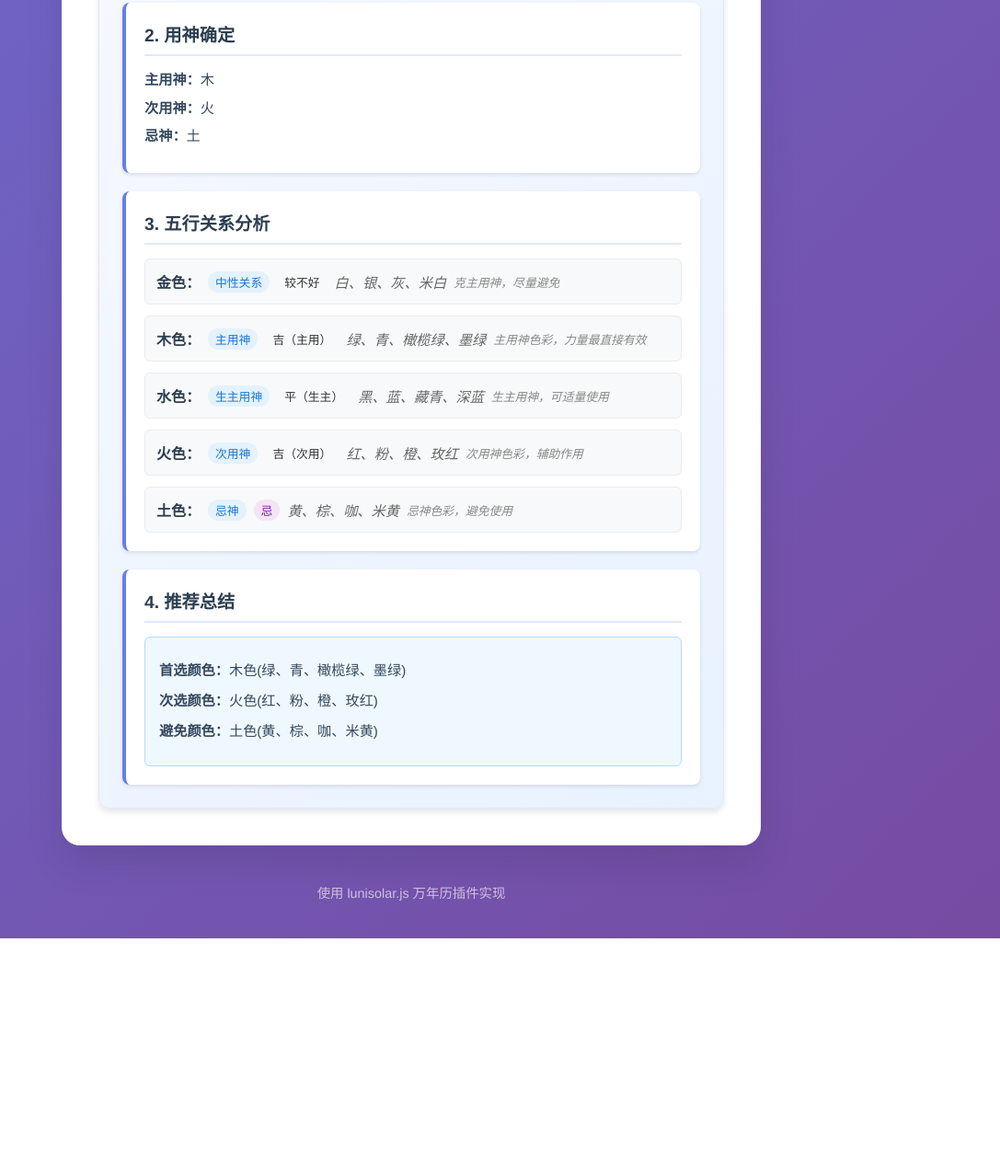
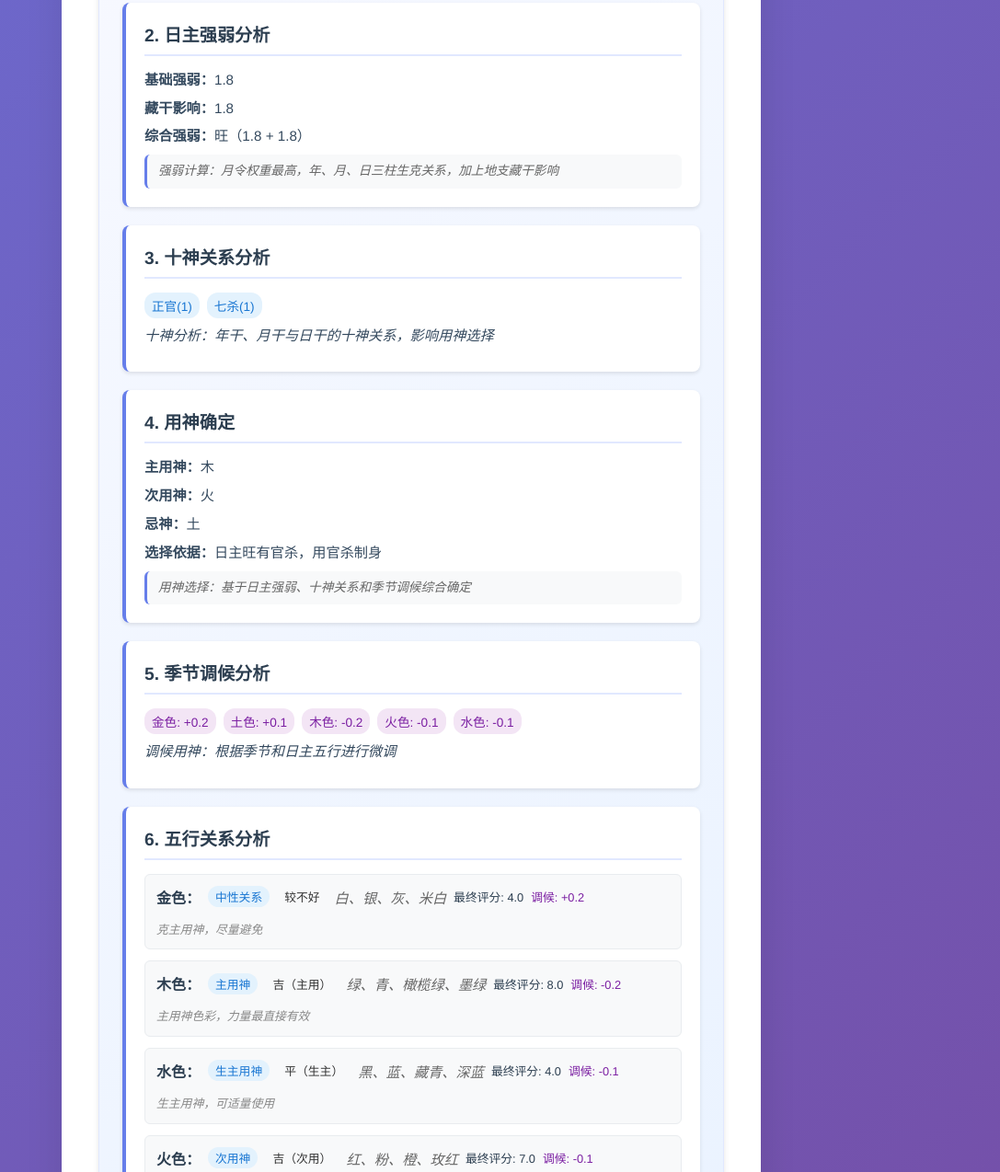
Before and after one commit to xcyymuyu/wannianli, a website: page index.html in a window 1280 px wide. Shown: the part 2285-3559 px from the top of the page at 92% size, without its empty margins (193-1280 px from the left). Before the commit the page ends 3305 px from the top, so only its background shows below. Drawn offline with Linux system fonts and the light colour scheme; files whose address does not match are found by name.

Commit message:
更新推导过程

```diff
--- a/src/css/style.css
+++ b/src/css/style.css
@@ -390,6 +390,90 @@ footer {
     line-height: 1.3;
 }
 
+/* 新增样式 - 推理过程优化 */
+.relation-header {
+    display: flex;
+    align-items: center;
+    gap: 8px;
+    margin-bottom: 4px;
+    flex-wrap: wrap;
+}
+
+.relation-details {
+    display: flex;
+    justify-content: space-between;
+    align-items: center;
+    margin-bottom: 4px;
+    flex-wrap: wrap;
+    gap: 8px;
+}
+
+.score-info {
+    display: flex;
+    gap: 8px;
+    font-size: 0.8em;
+}
+
+.final-score {
+    color: #2c3e50;
+    font-weight: 500;
+}
+
+.seasonal-adj {
+    color: #7b1fa2;
+    font-weight: 500;
+}
+
+.ten-gods-analysis {
+    display: flex;
+    flex-wrap: wrap;
+    gap: 8px;
+    margin-bottom: 8px;
+}
+
+.ten-god-item {
+    background: #e3f2fd;
+    color: #1976d2;
+    padding: 4px 8px;
+    border-radius: 12px;
+    font-size: 0.85em;
+    font-weight: 500;
+}
+
+.seasonal-adjustment {
+    display: flex;
+    flex-wrap: wrap;
+    gap: 8px;
+    margin-bottom: 8px;
+}
+
+.adjustment-item {
+    background: #f3e5f5;
+    color: #7b1fa2;
+    padding: 4px 8px;
+    border-radius: 12px;
+    font-size: 0.85em;
+    font-weight: 500;
+}
+
+.strength-explanation,
+.use-god-explanation,
+.algorithm-info {
+    background: #f8f9fa;
+    padding: 8px 12px;
+    border-radius: 6px;
+    margin-top: 8px;
+    border-left: 3px solid #667eea;
+}
+
+.strength-explanation p,
+.use-god-explanation p,
+.algorithm-info p {
+    margin: 0;
+    font-size: 0.85em;
+    color: #666;
+}
+
 .recommendation-summary {
     background: #f0f8ff;
     padding: 15px;
--- a/src/js/script.js
+++ b/src/js/script.js
@@ -861,7 +861,14 @@ function displayDressGuide(dressGuide) {
  * @param {Object} dressGuide - 穿衣指南对象
  */
 function displayDressAnalysis(dressGuide) {
-    const { dayMaster, strength, seasonWuxing, useGods, dressGuide: guide } = dressGuide
+    const { dayMaster, strength, seasonWuxing, useGods, dressGuide: guide, analysis } = dressGuide
+
+    // 获取分析数据
+    const tenGods = analysis?.tenGods || {};
+    const hiddenStrength = analysis?.hiddenStrength || 0;
+    const dayMasterStrength = analysis?.dayMasterStrength || 0;
+    const reason = analysis?.reason || '传统用神选择';
+    const seasonalAdjustment = analysis?.seasonalAdjustment || {};
 
     // 创建推导过程HTML
     let analysisHTML = `
@@ -869,21 +876,61 @@ function displayDressAnalysis(dressGuide) {
             <h3>穿衣推荐推导过程</h3>
             <div class="analysis-steps">
                 <div class="step">
-                    <h4>1. 日主分析</h4>
+                    <h4>1. 基础信息分析</h4>
                     <p><strong>日主：</strong>${dayMaster}</p>
-                    <p><strong>强弱判断：</strong>${strength}</p>
-                    <p><strong>月令：</strong>${seasonWuxing}</p>
+                    <p><strong>月令：</strong>${seasonWuxing}（基于月地支计算）</p>
+                    <p><strong>日主五行：</strong>${dayMaster}</p>
                 </div>
 
                 <div class="step">
-                    <h4>2. 用神确定</h4>
+                    <h4>2. 日主强弱分析</h4>
+                    <p><strong>基础强弱：</strong>${dayMasterStrength}</p>
+                    <p><strong>藏干影响：</strong>${hiddenStrength}</p>
+                    <p><strong>综合强弱：</strong>${strength}（${dayMasterStrength} + ${hiddenStrength}）</p>
+                    <div class="strength-explanation">
+                        <p><em>强弱计算：月令权重最高，年、月、日三柱生克关系，加上地支藏干影响</em></p>
+                    </div>
+                </div>
+
+                <div class="step">
+                    <h4>3. 十神关系分析</h4>
+                    <div class="ten-gods-analysis">
+                        ${Object.keys(tenGods).length > 0 ?
+                            Object.entries(tenGods).map(([tenGod, count]) =>
+                                `<span class="ten-god-item">${tenGod}(${count})</span>`
+                            ).join(' ') :
+                            '<span class="ten-god-item">无十神数据</span>'
+                        }
+                    </div>
+                    <p><em>十神分析：年干、月干与日干的十神关系，影响用神选择</em></p>
+                </div>
+
+                <div class="step">
+                    <h4>4. 用神确定</h4>
                     <p><strong>主用神：</strong>${useGods.mainUseGod}</p>
                     <p><strong>次用神：</strong>${useGods.subUseGod}</p>
                     <p><strong>忌神：</strong>${useGods.avoidGod}</p>
+                    <p><strong>选择依据：</strong>${reason}</p>
+                    <div class="use-god-explanation">
+                        <p><em>用神选择：基于日主强弱、十神关系和季节调候综合确定</em></p>
+                    </div>
                 </div>
 
                 <div class="step">
-                    <h4>3. 五行关系分析</h4>
+                    <h4>5. 季节调候分析</h4>
+                    <div class="seasonal-adjustment">
+                        ${Object.keys(seasonalAdjustment).length > 0 ?
+                            Object.entries(seasonalAdjustment).map(([wuxing, adjustment]) =>
+                                `<span class="adjustment-item">${wuxing}色: ${adjustment > 0 ? '+' : ''}${adjustment}</span>`
+                            ).join(' ') :
+                            '<span class="adjustment-item">无调候调整</span>'
+                        }
+                    </div>
+                    <p><em>调候用神：根据季节和日主五行进行微调</em></p>
+                </div>
+
+                <div class="step">
+                    <h4>6. 五行关系分析</h4>
                     <div class="wuxing-relations">
     `
 
@@ -892,6 +939,8 @@ function displayDressAnalysis(dressGuide) {
         const level = data.level;
         const colors = data.colors.join('、');
         const description = data.description;
+        const finalScore = data.finalScore || 0;
+        const seasonalAdj = data.seasonalAdjustment || 0;
 
         // 根据等级推断关系类型
         let relationType = '';
@@ -913,13 +962,21 @@ function displayDressAnalysis(dressGuide) {
 
         analysisHTML += `
             <div class="relation-item">
+                <div class="relation-header">
                     <span class="wuxing-name">${wuxing}色：</span>
                     <span class="relation-type">${relationType}</span>
                     <span class="level-badge level-${level.replace(/[（()]/g, '').replace(/[吉平较不好忌]/g, match => {
                         const levelMap = {'吉': 'auspicious', '平': 'neutral', '较不好': 'unfavorable', '忌': 'avoid'};
                         return levelMap[match] || 'neutral';
                     })}">${level}</span>
+                </div>
+                <div class="relation-details">
                     <span class="color-list">${colors}</span>
+                    <div class="score-info">
+                        <span class="final-score">最终评分: ${finalScore.toFixed(1)}</span>
+                        ${seasonalAdj !== 0 ? `<span class="seasonal-adj">调候: ${seasonalAdj > 0 ? '+' : ''}${seasonalAdj}</span>` : ''}
+                    </div>
+                </div>
                 <div class="relation-description">${description}</div>
             </div>
         `
@@ -930,11 +987,15 @@ function displayDressAnalysis(dressGuide) {
                 </div>
 
                 <div class="step">
-                    <h4>4. 推荐总结</h4>
+                    <h4>7. 推荐总结</h4>
                     <div class="recommendation-summary">
                         <p><strong>首选颜色：</strong>${Object.entries(guide).filter(([_, data]) => data.level === '吉（主用）').map(([wuxing, data]) => `${wuxing}色(${data.colors.join('、')})`).join('、') || '无'}</p>
                         <p><strong>次选颜色：</strong>${Object.entries(guide).filter(([_, data]) => data.level === '吉（次用）').map(([wuxing, data]) => `${wuxing}色(${data.colors.join('、')})`).join('、') || '无'}</p>
+                        <p><strong>可选颜色：</strong>${Object.entries(guide).filter(([_, data]) => data.level.includes('平')).map(([wuxing, data]) => `${wuxing}色(${data.colors.join('、')})`).join('、') || '无'}</p>
                         <p><strong>避免颜色：</strong>${Object.entries(guide).filter(([_, data]) => data.level === '忌').map(([wuxing, data]) => `${wuxing}色(${data.colors.join('、')})`).join('、') || '无'}</p>
+                    </div>
+                    <div class="algorithm-info">
+                        <p><em>算法说明：基于传统八字命理学，结合月令、十神、藏干、调候等多因素综合分析</em></p>
                     </div>
                 </div>
             </div>
```
Lines whose indentation alone changed are shown as unchanged.
